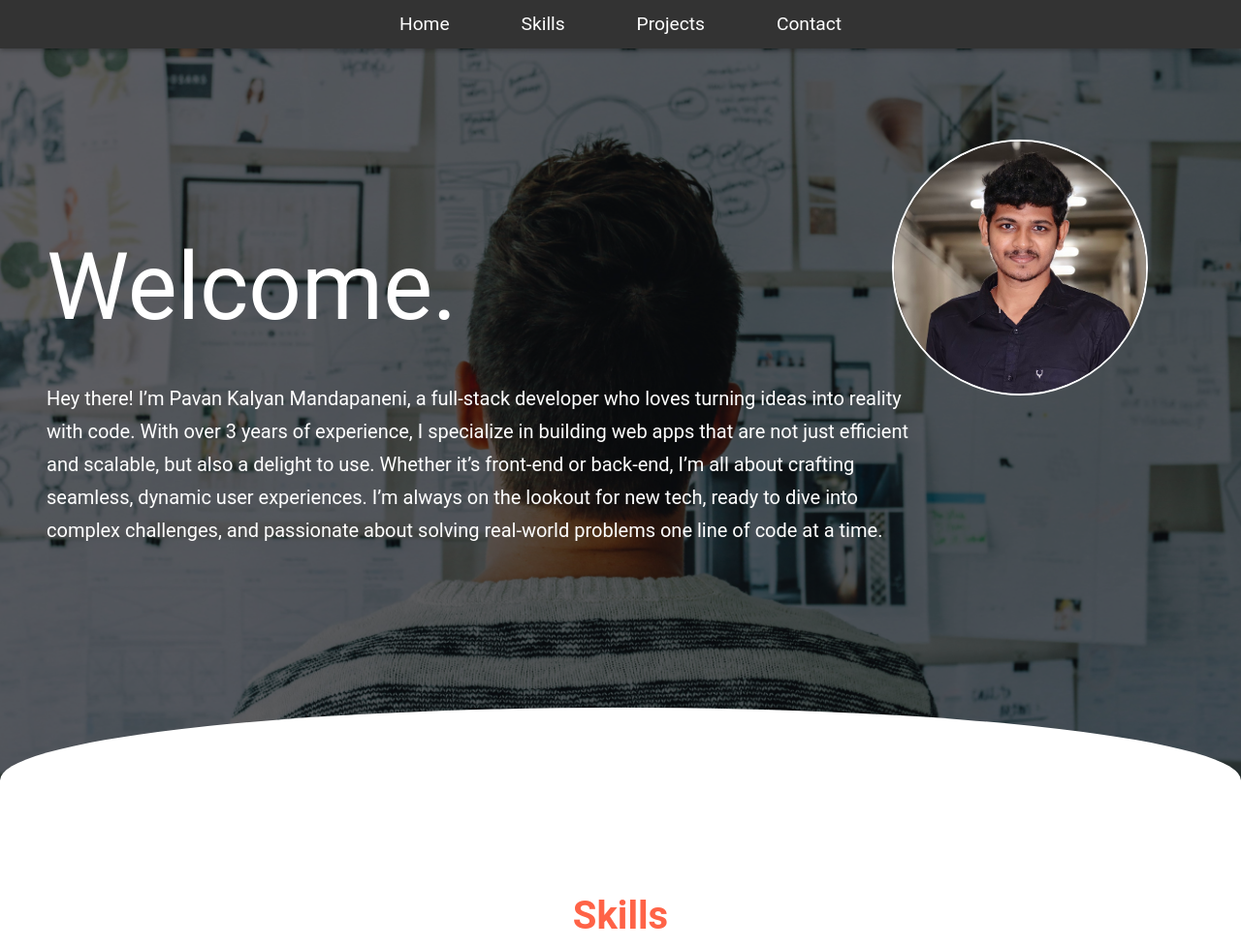
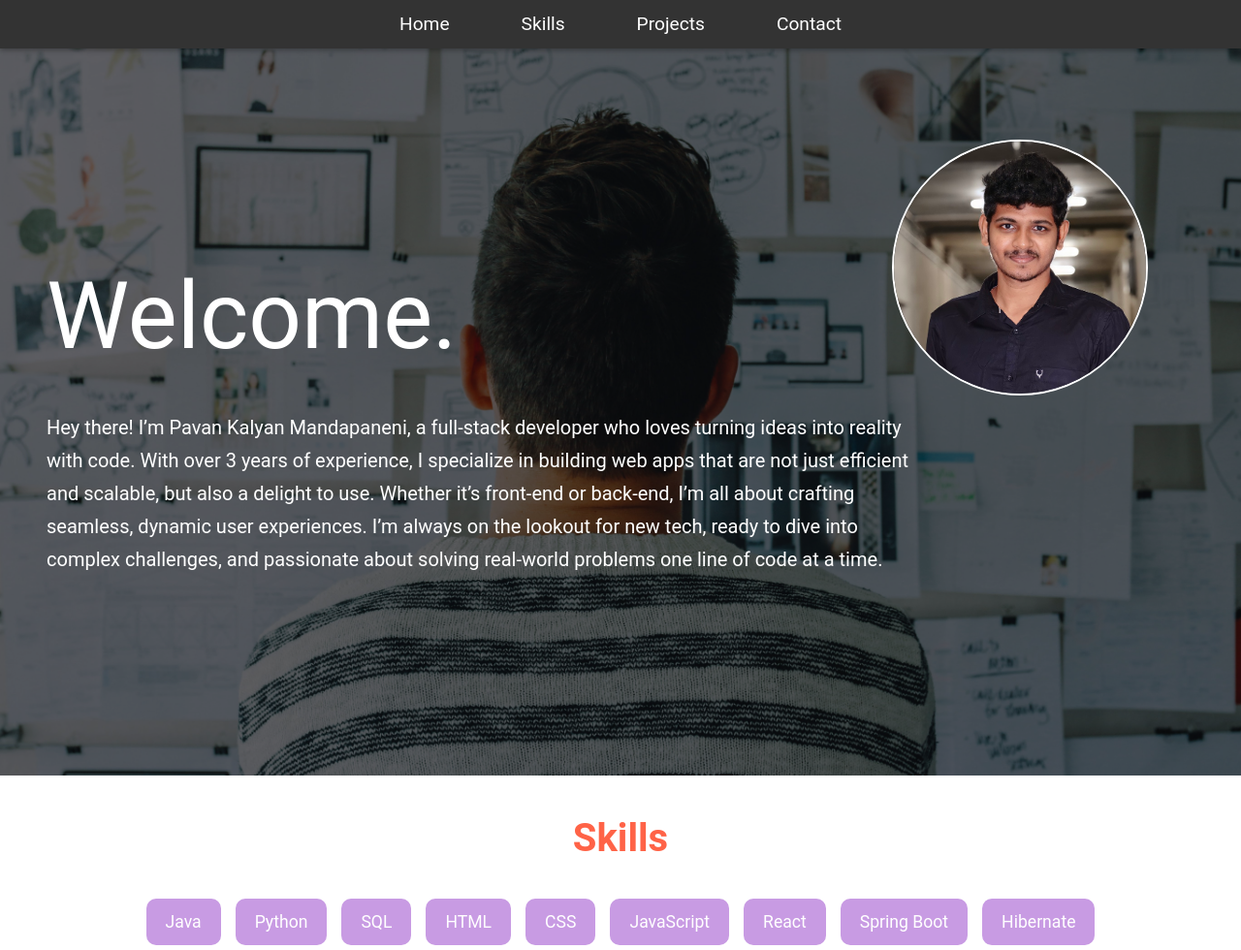
Before and after one commit to pvnkly/Portfolio_project, a plain HTML site: page index.html in a window 1280 px wide. Shown: the top 980 px of the page at 97% size. Drawn offline with nearby package versions, Linux system fonts and the light colour scheme.

Commit message:
Changing project images and removeing curved home

```diff
--- a/style.css
+++ b/style.css
@@ -17,7 +17,7 @@ body {
 
 /* Hero Section */
 #hero {
-    min-height: 100vh; /* Allows flexibility based on content */
+    height: 100vh;
     background: url('images/hero-bg.jpg') no-repeat center center/cover;
     display: flex;
     justify-content: space-between;
@@ -25,7 +25,6 @@ body {
     color: white;
     text-align: left;
     position: relative;
-    padding-bottom: 80px; /* Adds space to prevent overlap */
 }
 
 #hero::before {
@@ -41,28 +40,27 @@ body {
 
 .hero-container {
     z-index: 2;
-    max-width: 70%;
-    margin-left: 0.5in;
-    margin-bottom: 60px; /* Adds space between text and curved section */
+    max-width: 70%; /* Increase the max-width to use more space */
+    margin-left: 0.5in; /* Keep the 0.5 inch space on the left */
 }
 
 .hero-container h1 {
-    font-size: 6rem;
+    font-size: 6rem; /* Increase the size to make it big */
     font-weight: 400;
     margin-bottom: 20px;
 }
 
 .hero-container p {
-    font-size: 1.25rem;
-    line-height: 1.7;
-    margin-bottom: 20px;
+    font-size: 1.25rem; /* Reduce the paragraph font size slightly */
+    line-height: 1.7; /* Adjust the line height for better readability */
+    margin-bottom: 20px; /* Add some space between paragraphs */
 }
 
-/* Circle Profile Picture */
+
 .circle {
     position: absolute;
-    top: 1.5in;
-    right: 1in;
+    top: 1.5in;  /* 1.5 inch from top */
+    right: 1in;  /* 1 inch from right */
     width: 260px;
     height: 260px;
     border-radius: 50%;
@@ -77,20 +75,6 @@ body {
     object-fit: cover;
     opacity: 1;
 }
-
-/* Curved Bottom Section */
-.curved-bottom {
-    position: absolute;
-    bottom: 0;
-    left: 0;
-    width: 100%;
-    height: 150px;
-    background-color: white;
-    border-radius: 100% 100% 0 0;
-    z-index: 1;
-}
-
-
 /* Footer */
 footer {
     background-color: #333;
```
Also changed, not shown: images/project-1.jpg, images/project-2.jpg, images/project-3.jpg, images/project-4.jpg, images/project-5.jpg, images/project-6.jpg.
